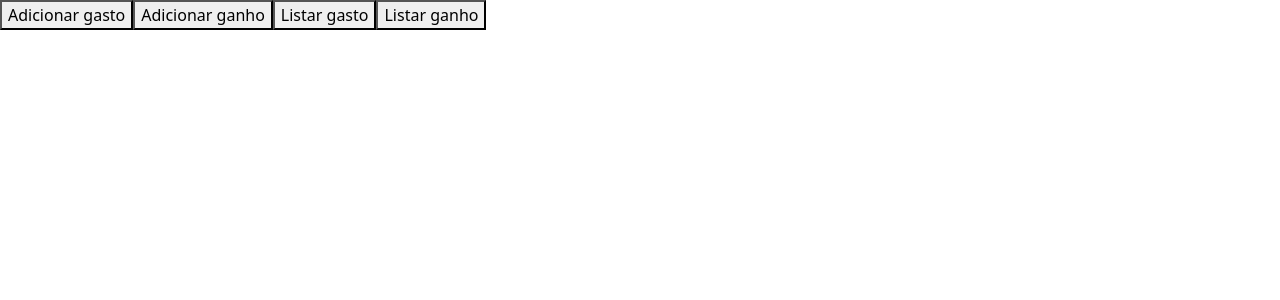
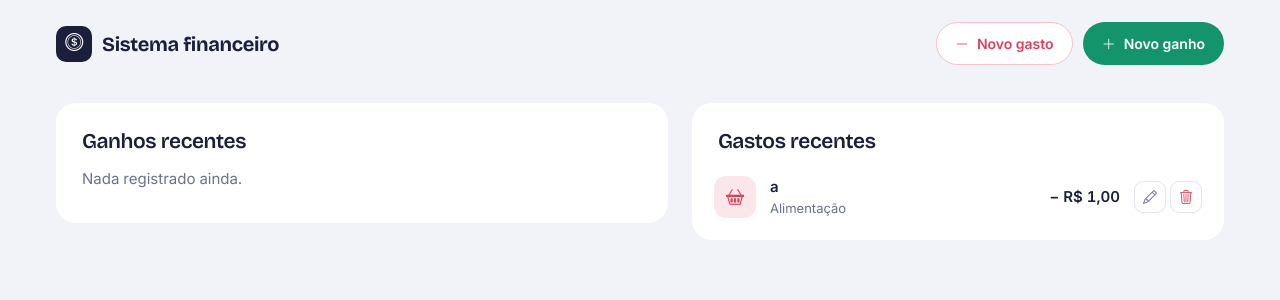
Before and after one commit to Moreira-Leandro/FinanceiroReact, a React (Vite) app: page / in a window 1280 px wide. Shown: the top 300 px of the page. Built offline with nearby package versions, Linux system fonts and the light colour scheme; data requests are answered from the project's data file.

Commit message:
feat(ui): aplica novo visual no dashboard, listas e modal

```diff
--- a/index.html
+++ b/index.html
@@ -3,6 +3,9 @@
   <head>
     <meta charset="UTF-8" />
     <meta name="viewport" content="width=device-width, initial-scale=1.0" />
+    <link rel="preconnect" href="https://fonts.googleapis.com" />
+    <link rel="preconnect" href="https://fonts.gstatic.com" crossorigin />
+    <link href="https://fonts.googleapis.com/css2?family=Bricolage+Grotesque:wght@600;700&family=Inter:wght@400;500;600&display=swap" rel="stylesheet" />
     <title>FinanceiroReact</title>
   </head>
   <body>
--- a/package.json
+++ b/package.json
@@ -12,6 +12,7 @@
   },
   "dependencies": {
     "bootstrap": "^5.3.8",
+    "bootstrap-icons": "^1.13.2",
     "json-server": "^1.0.0-beta.15",
     "react": "^19.2.8",
     "react-dom": "^19.2.8"
--- a/src/App.jsx
+++ b/src/App.jsx
@@ -4,6 +4,8 @@ import { tipos } from './constants/tipos'
 import TransacaoModal from './components/TransacaoModal';
 import TransacaoForm from './components/TransacaoForm';
 import TransacaoLista from './components/TransacaoLista';
+import NavBar from './components/nav-bar/NavBar';
+import Dashboard from './components/dashboard/Dashboard';
 
 
 function App() {
@@ -21,24 +23,22 @@ function App() {
 
   const tipoAtual = modal?.tipo;
 
-  function editar(item) {
+  function editar(tipo, item) {
     setItemEditando(item);
-    abrir('editar', tipoAtual);
+    abrir('editar', tipo);
   }
 
   async function salvarEdicao(dados) {
     await transacaos[tipoAtual].atualizar(itemEditando?.id, dados);
     setItemEditando(null);
-    abrir('listar', tipoAtual);
+    fecharModal();
   }
 
 
   return (
     <>
-      <button onClick={() => abrir('cadastrar', 'gasto')}>Adicionar gasto</button>
-      <button onClick={() => abrir('cadastrar', 'ganho')}>Adicionar ganho</button>
-      <button onClick={() => abrir('listar', 'gasto')}>Listar gasto</button>
-      <button onClick={() => abrir('listar', 'ganho')}>Listar ganho</button>
+    <NavBar abrir={abrir}/>
+    <Dashboard transacao={transacaos} onEditar={editar}/>
 
       <TransacaoModal
         modal={modal}
--- a/src/components/Modal.jsx
+++ b/src/components/Modal.jsx
@@ -2,7 +2,7 @@
 export default function Modal({titulo, onFechar, children, footer}) {
     return (
     <>
-      <div className="modal d-flex justify-content-center align-items-center" tabIndex={-1}>
+      <div className="modal d-block modal-painel" tabIndex={-1}>
         <div className="modal-dialog">
           <div className="modal-content">
             <div className="modal-header">
--- a/src/components/TransacaoForm.jsx
+++ b/src/components/TransacaoForm.jsx
@@ -18,11 +18,11 @@ export default function TransacaoForm({id = 'transacao-form', rotulo, categorias
     return (
         <form id={id} onSubmit={salvar}>
             <label className="form-label">Nome do {rotulo}</label>
-            <input className="form-control mb-2" required
+            <input className="form-control" required
             value={nome} onChange={(e) => setNome(e.target.value)} />
 
             <label className="form-label">Valor do {rotulo}</label>
-            <input className="form-control mb-2" type="number" step="0.01" required
+            <input className="form-control campo-valor" type="number" step="0.01" required
             value={valor} onChange={(e) => setValor(e.target.value)} />
 
             <label className="form-label">Categoria</label>
--- a/src/components/TransacaoLista.jsx
+++ b/src/components/TransacaoLista.jsx
@@ -1,17 +1,42 @@
 
-export default function TransacaoLista({itens, removerTransacao, onEditar}) {
+const icones = {
+    'Alimentação': 'bi-basket2',
+    'Contas Fixas': 'bi-receipt',
+    'Salário': 'bi-briefcase',
+    'Extra': 'bi-stars',
+};
+
+export default function TransacaoLista({itens, removerTransacao, onEditar, limite}) {
+    const visiveis = limite ? itens.slice(-limite).reverse() : itens;
+
+    if (visiveis.length === 0) {
+        return <p className="lista-vazia">Nada registrado ainda.</p>;
+    }
+
     return (
-        <>
-                <ul className="list-group">
-                    {itens.map((item) => (
-                        <li key={item.id} className="list-group-item d-flex justify-content-between">
-                            <span>{item.nome} - ({item.categoria})</span>
-                            <span>R$: {item.valor}</span>
-                            <button onClick={() => removerTransacao(item.id)}>Excluir</button>
-                            <button onClick={() => onEditar(item)}>Editar</button>
-                        </li>
-                    ))}
-                </ul>
-        </>
+        <ul className="lista">
+            {visiveis.map((item) => (
+                <li key={item.id} className="lista-item">
+                    <span className="lista-icone">
+                        <i className={`bi ${icones[item.categoria] ?? 'bi-circle'}`}></i>
+                    </span>
+                    <div className="lista-info">
+                        <div className="lista-nome">{item.nome}</div>
+                        <div className="lista-categoria">{item.categoria}</div>
+                    </div>
+                    <span className="lista-valor">
+                        {Number(item.valor).toLocaleString('pt-BR', { style: 'currency', currency: 'BRL' })}
+                    </span>
+                    <div className="lista-acoes">
+                        <button type="button" className="btn btn-icone" aria-label="Editar" title="Editar" onClick={() => onEditar(item)}>
+                            <i className="bi bi-pencil"></i>
+                        </button>
+                        <button type="button" className="btn btn-icone btn-icone-perigo" aria-label="Excluir" title="Excluir" onClick={() => removerTransacao(item.id)}>
+                            <i className="bi bi-trash3"></i>
+                        </button>
+                    </div>
+                </li>
+            ))}
+        </ul>
     )
 }
--- a/src/components/TransacaoModal.jsx
+++ b/src/components/TransacaoModal.jsx
@@ -17,9 +17,9 @@ export default function TransacaoModal({modal, transacaos, itemEditado, onEditar
 
     const footer = (
     <>
-        <button type="button" className="btn btn-secondary" onClick={onFechar}>Fechar</button>
+        <button type="button" className="btn btn-pilula btn-discreto" onClick={onFechar}>Fechar</button>
         {ehFormulario && (
-        <button type="submit" form="transacao-form" className="btn btn-primary">Salvar</button>
+        <button type="submit" form="transacao-form" className="btn btn-pilula btn-tinta">Salvar</button>
         )}
     </>
     );
--- /dev/null
+++ b/src/components/dashboard/Dashboard.jsx
@@ -0,0 +1,32 @@
+import TransacaoLista from "../TransacaoLista";
+
+export default function Dashboard({transacao, onEditar}) {
+
+    return(
+        <main className="dashboard">
+            <section className="painel painel-ganho">
+                <div className="painel-cabecalho">
+                    <h2 className="painel-titulo">Ganhos recentes</h2>
+                </div>
+                <TransacaoLista
+                    itens={transacao.ganho.lista}
+                    removerTransacao={transacao.ganho.remover}
+                    onEditar={(item) => onEditar('ganho', item)}
+                    limite={5}
+                />
+            </section>
+            <section className="painel painel-gasto">
+                <div className="painel-cabecalho">
+                    <h2 className="painel-titulo">Gastos recentes</h2>
+                </div>
+                <TransacaoLista
+                    itens={transacao.gasto.lista}
+                    removerTransacao={transacao.gasto.remover}
+                    onEditar={(item) => onEditar('gasto', item)}
+                    limite={5}
+                />
+            </section>
+        </main>
+    )
+
+}
--- /dev/null
+++ b/src/components/nav-bar/NavBar.jsx
@@ -0,0 +1,21 @@
+
+export default function NavBar({abrir}){
+    return(
+        <nav className="nav-home">
+            <h1 className="nav-marca">
+                <span className="nav-marca-icone">
+                    <i className="bi bi-coin"></i>
+                </span>
+                Sistema financeiro
+            </h1>
+            <div className="nav-acoes">
+                <button className="btn btn-pilula btn-gasto" onClick={() => abrir('cadastrar', 'gasto')}>
+                    <i className="bi bi-dash-lg"></i>Novo gasto
+                </button>
+                <button className="btn btn-pilula btn-ganho" onClick={() => abrir('cadastrar', 'ganho')}>
+                    <i className="bi bi-plus-lg"></i>Novo ganho
+                </button>
+            </div>
+        </nav>
+    );
+};
--- a/src/main.jsx
+++ b/src/main.jsx
@@ -2,6 +2,9 @@ import { StrictMode } from 'react'
 import { createRoot } from 'react-dom/client'
 import App from './App.jsx'
 import 'bootstrap/dist/css/bootstrap.min.css'
+import 'bootstrap-icons/font/bootstrap-icons.css';
+import './styles/global.css'
+import './styles/home.css'
 
 createRoot(document.getElementById('root')).render(
   <StrictMode>
--- /dev/null
+++ b/src/styles/global.css
@@ -0,0 +1,22 @@
+:root {
+  --fundo: #F1F3F8;
+  --superficie: #FFFFFF;
+  --tinta: #1B1F3B;
+  --apagado: #6B7091;
+  --linha: #E2E5EE;
+  --ganho: #14946A;
+  --ganho-claro: #E3F4EC;
+  --gasto: #D9435A;
+  --gasto-claro: #FBE7EA;
+
+  --fonte-titulo: 'Bricolage Grotesque', 'Inter', sans-serif;
+  --fonte-texto: 'Inter', sans-serif;
+}
+
+body {
+  background: var(--fundo);
+  color: var(--tinta);
+  font-family: var(--fonte-texto);
+  font-size: 15px;
+  font-variant-numeric: tabular-nums;
+}
--- /dev/null
+++ b/src/styles/home.css
@@ -0,0 +1,270 @@
+/* ---------- Navbar ---------- */
+.nav-home {
+  display: flex;
+  flex-wrap: wrap;
+  justify-content: space-between;
+  align-items: center;
+  gap: 12px;
+  padding: 22px 56px;
+}
+
+.nav-marca {
+  display: flex;
+  align-items: center;
+  gap: 10px;
+  margin: 0;
+  font-family: var(--fonte-titulo);
+  font-weight: 700;
+  font-size: 20px;
+  letter-spacing: -0.3px;
+}
+
+.nav-marca-icone {
+  width: 36px;
+  height: 36px;
+  border-radius: 10px;
+  background: var(--tinta);
+  color: #fff;
+  display: grid;
+  place-items: center;
+  font-size: 18px;
+}
+
+.nav-acoes {
+  display: flex;
+  gap: 10px;
+}
+
+/* ---------- Botões ---------- */
+.btn-pilula {
+  display: inline-flex;
+  align-items: center;
+  gap: 8px;
+  padding: 10px 18px;
+  border-radius: 999px;
+  border: 1.5px solid transparent;
+  font-weight: 600;
+  font-size: 14px;
+}
+
+.btn-ganho { background: var(--ganho); color: #fff; }
+.btn-ganho:hover { background: #0F7D59; color: #fff; }
+
+.btn-gasto { background: var(--superficie); color: var(--gasto); border-color: #F2C3CB; }
+.btn-gasto:hover { background: var(--gasto-claro); color: var(--gasto); border-color: #F2C3CB; }
+
+.btn-tinta { background: var(--tinta); color: #fff; }
+.btn-tinta:hover { background: #2A305A; color: #fff; }
+
+.btn-discreto { background: transparent; color: var(--apagado); }
+.btn-discreto:hover { color: var(--tinta); }
+
+.btn:focus-visible {
+  outline: 3px solid rgba(27, 31, 59, 0.25);
+  outline-offset: 2px;
+  box-shadow: none;
+}
+
+/* ---------- Dashboard ---------- */
+.dashboard {
+  display: grid;
+  grid-template-columns: 1.15fr 1fr;
+  gap: 24px;
+  align-items: start;
+  padding: 16px 56px 56px;
+}
+
+.painel {
+  min-width: 0;
+  background: var(--superficie);
+  border-radius: 20px;
+  padding: 8px 8px 10px;
+}
+
+.painel-cabecalho {
+  padding: 18px 18px 10px;
+}
+
+.painel-titulo {
+  margin: 0;
+  font-family: var(--fonte-titulo);
+  font-weight: 600;
+  font-size: 21px;
+  letter-spacing: -0.4px;
+}
+
+/* ---------- Lista ---------- */
+.lista {
+  list-style: none;
+  margin: 0;
+  padding: 0;
+}
+
+.lista-item {
+  display: flex;
+  align-items: center;
+  gap: 14px;
+  padding: 12px 14px;
+  border-radius: 14px;
+  transition: background 0.15s;
+}
+
+.lista-item:hover,
+.lista-item:focus-within {
+  background: var(--fundo);
+}
+
+.lista-icone {
+  width: 42px;
+  height: 42px;
+  flex: none;
+  border-radius: 12px;
+  display: grid;
+  place-items: center;
+  font-size: 18px;
+}
+
+.lista-info {
+  flex: 1;
+  min-width: 0;
+}
+
+.lista-nome {
+  font-weight: 600;
+  white-space: nowrap;
+  overflow: hidden;
+  text-overflow: ellipsis;
+}
+
+.lista-categoria {
+  font-size: 13px;
+  white-space: nowrap;
+  overflow: hidden;
+  text-overflow: ellipsis;
+  color: var(--apagado);
+}
+
+.lista-valor {
+  font-weight: 600;
+  white-space: nowrap;
+}
+
+.lista-acoes {
+  display: flex;
+  gap: 4px;
+  opacity: 0;
+  transition: opacity 0.15s;
+}
+
+.lista-item:hover .lista-acoes,
+.lista-item:focus-within .lista-acoes {
+  opacity: 1;
+}
+
+@media (hover: none) {
+  .lista-acoes { opacity: 1; }
+}
+
+.btn-icone {
+  width: 32px;
+  height: 32px;
+  padding: 0;
+  border-radius: 9px;
+  border: 1px solid var(--linha);
+  background: var(--superficie);
+  color: var(--apagado);
+  display: grid;
+  place-items: center;
+  font-size: 14px;
+}
+
+.btn-icone:hover { color: var(--tinta); }
+.btn-icone-perigo { color: var(--gasto); }
+.btn-icone-perigo:hover { color: var(--gasto); background: var(--gasto-claro); }
+
+.lista-vazia {
+  margin: 0;
+  padding: 4px 18px 22px;
+  color: var(--apagado);
+}
+
+/* Cores de cada painel */
+.painel-gasto .lista-icone { background: var(--gasto-claro); color: var(--gasto); }
+.painel-gasto .lista-valor::before { content: "− "; }
+
+.painel-ganho .lista-icone { background: var(--ganho-claro); color: var(--ganho); }
+.painel-ganho .lista-valor { color: var(--ganho); }
+.painel-ganho .lista-valor::before { content: "+ "; }
+
+/* ---------- Modal como painel lateral ---------- */
+.modal-painel .modal-dialog {
+  margin: 0 0 0 auto;
+  width: 100%;
+  max-width: 460px;
+  height: 100%;
+}
+
+.modal-painel .modal-content {
+  height: 100%;
+  border: 0;
+  border-radius: 0;
+  padding: 16px;
+}
+
+.modal-painel .modal-header {
+  border: 0;
+}
+
+.modal-painel .modal-title {
+  font-family: var(--fonte-titulo);
+  font-weight: 700;
+  font-size: 28px;
+  letter-spacing: -0.8px;
+}
+
+.modal-painel .modal-footer {
+  border: 0;
+  gap: 8px;
+}
+
+.modal-backdrop.show {
+  background: var(--tinta);
+  opacity: 0.45;
+}
+
+/* Formulário */
+.modal-painel .form-label {
+  margin-bottom: 6px;
+  font-size: 13px;
+  font-weight: 600;
+}
+
+.modal-painel .form-control,
+.modal-painel .form-select {
+  margin-bottom: 20px;
+  padding: 12px 14px;
+  border: 1.5px solid var(--linha);
+  border-radius: 12px;
+}
+
+.modal-painel .form-control:focus,
+.modal-painel .form-select:focus {
+  border-color: var(--tinta);
+  box-shadow: 0 0 0 3px rgba(27, 31, 59, 0.12);
+}
+
+.modal-painel .campo-valor {
+  font-family: var(--fonte-titulo);
+  font-weight: 700;
+  font-size: 30px;
+  letter-spacing: -0.8px;
+}
+
+/* ---------- Telas pequenas ---------- */
+@media (max-width: 900px) {
+  .nav-home { padding: 18px; }
+  .dashboard { grid-template-columns: 1fr; padding: 8px 18px 32px; gap: 16px; }
+  .lista-item { gap: 10px; padding: 10px; }
+  .lista-icone { width: 36px; height: 36px; font-size: 16px; }
+  .btn-icone { width: 28px; height: 28px; font-size: 13px; }
+}
```
Also changed, not shown: 1 other file (tests, documents, lock files or other folders).
